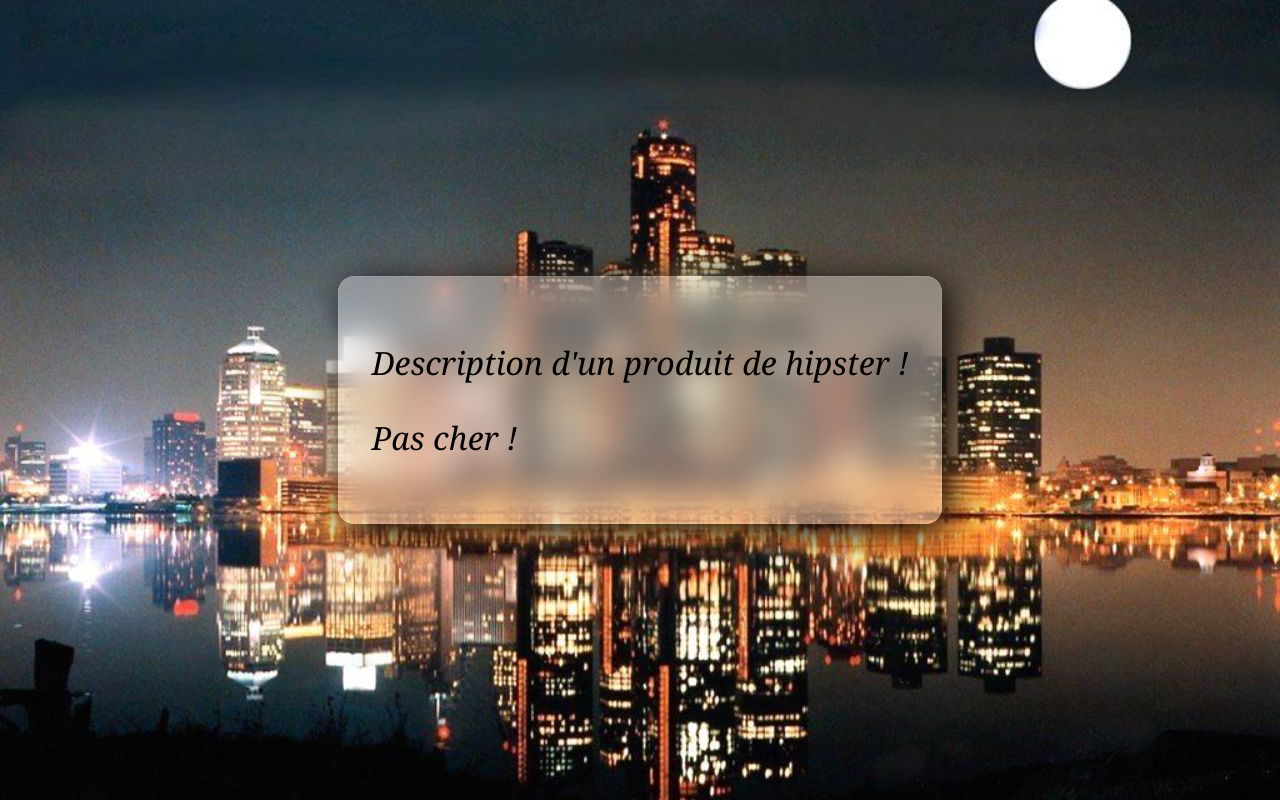
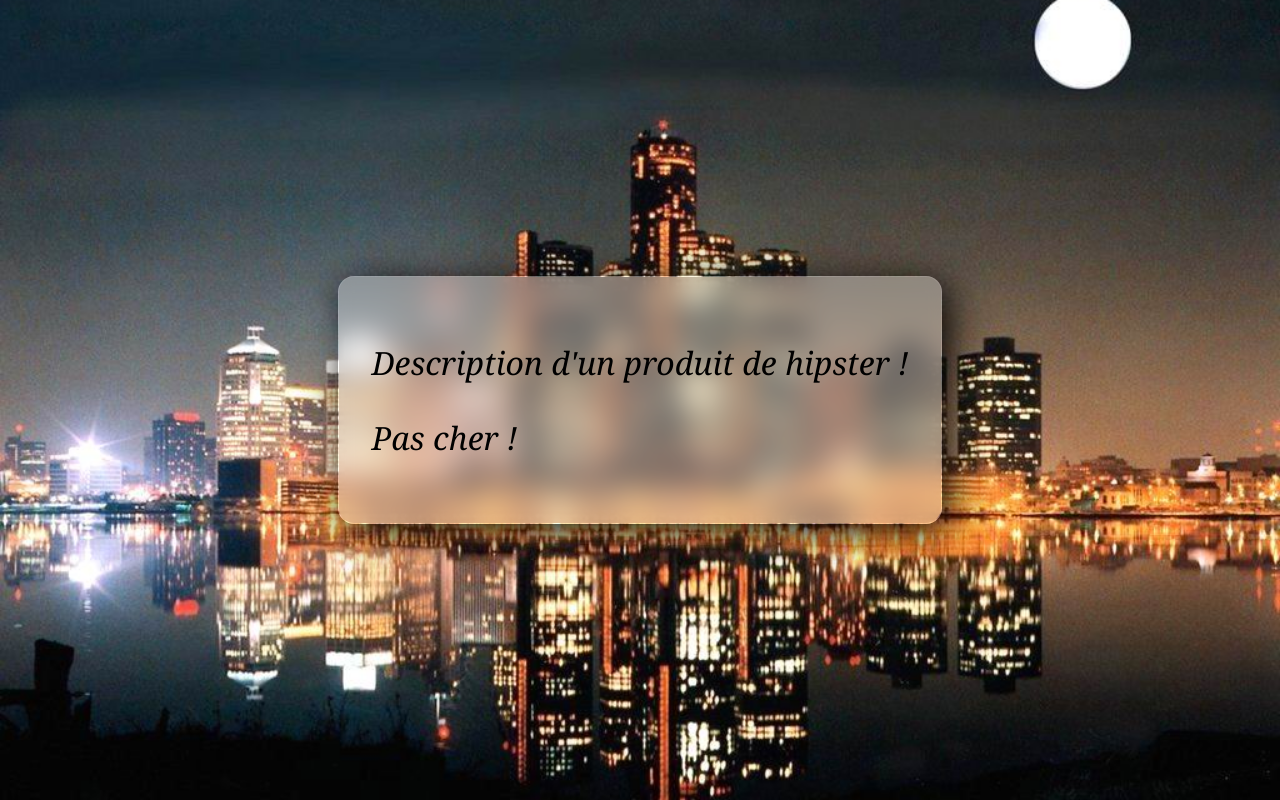
Before and after one commit to tut-tuuut/demo-css-secrets, a plain HTML site: page index.html in a window 1280 px wide. Drawn offline with Linux system fonts and the light colour scheme.

Commit message:
Blur effect should reach the edges

```diff
--- a/css-steps.css
+++ b/css-steps.css
@@ -38,6 +38,7 @@ body, .glass::before {
 /* add: ::before pseudo-element, absolutely positioned within .glass */
 .glass {
   position: relative;
+  overflow: hidden;
 }
 .glass::before {
   content: '';
@@ -45,4 +46,5 @@ body, .glass::before {
   top: 0; bottom: 0; right: 0; left: 0;
   filter: blur(15px);
   z-index: -1;
+  margin: -20px; /* to make the blur effect reach .glass edges */
 }
```
